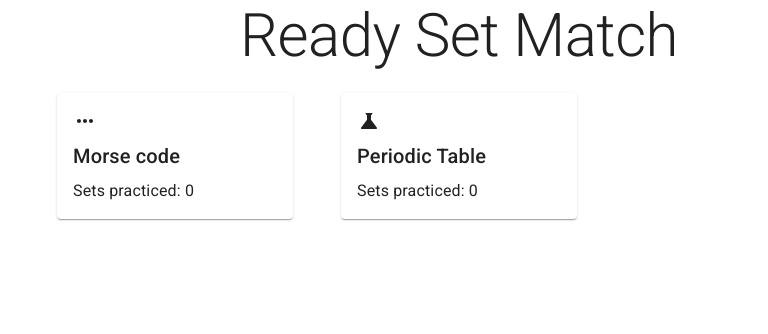
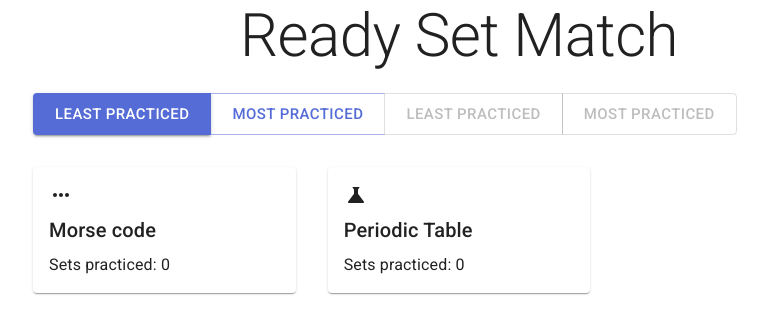
Before and after one commit to winterworks/ready-set-match, a React (Vite) app: page / in a window 1280 px wide. Shown: the top 334 px of the page, without its empty margins (181-949 px from the left). Built offline with nearby package versions, Linux system fonts and the light colour scheme.

Commit message:
Add option to select which sets should be selected

```diff
--- a/src/components/categoryGrid.tsx
+++ /dev/null
@@ -1,26 +0,0 @@
-import { Grid } from "@mui/material";
-import CategoryTile from "src/components/categoryTile";
-import { Category } from "src/types";
-
-interface Props {
-  categories: { [key: string]: Category };
-}
-
-export default function Categories({ categories }: Props) {
-  function renderCategories() {
-    const categoryElements = [];
-    for(const [id, category] of Object.entries(categories)) {
-      categoryElements.push(<CategoryTile categoryId={id} category={category} />);
-    };
-    return categoryElements;
-  }
-
-  return (
-    <Grid
-      container
-      rowSpacing={4}
-    >
-      {renderCategories()}
-    </Grid>
-  );
-}
--- a/src/components/categoryTile.tsx
+++ b/src/components/categoryTile.tsx
@@ -1,4 +1,4 @@
-import { Card, CardActionArea, CardContent, Container, Grid, Typography } from "@mui/material";
+import { Card, CardActionArea, CardContent, Grid, Typography } from "@mui/material";
 import { Category } from "src/types";
 import Icon from "./icon";
 
@@ -17,7 +17,6 @@ export default function CategoryTile({ categoryId, category: { name, icon, sets
 
   return (
     <Grid key={name} item xs={12} sm={6} md={4}>
-      <Container key={name}>
       <Card>
         <CardActionArea href={`/practice/${categoryId}`}>
           <CardContent>
@@ -31,7 +30,6 @@ export default function CategoryTile({ categoryId, category: { name, icon, sets
           </CardContent>
         </CardActionArea>
       </Card>
-      </Container>
     </Grid>
   );
 }
--- /dev/null
+++ b/src/components/practiceOptionSelector.tsx
@@ -0,0 +1,49 @@
+import { Button, ButtonGroup } from "@mui/material";
+import { useAtom } from "jotai";
+import { atomWithStorage } from "jotai/utils";
+
+export enum PracticeOption {
+  LEAST = "LEAST",
+  MOST = "MOST",
+  WEAKEST = "WEAKEST",
+  STRONGEST = "STRONGEST"
+}
+
+export interface PracticeElement {
+  id: PracticeOption;
+  text: string;
+
+  disabled?: boolean;
+}
+
+export const practiceOptions: PracticeElement[] = [
+  { id: PracticeOption.LEAST, text: "Least Practiced"  },
+  { id: PracticeOption.MOST, text: "Most Practiced" },
+  { id: PracticeOption.WEAKEST, text: "Least Practiced", disabled: true },
+  { id: PracticeOption.STRONGEST, text: "Most Practiced", disabled: true }
+];
+
+const practiceKey = 'practiceOption';
+export const practiceAtom = atomWithStorage(practiceKey, PracticeOption.LEAST, undefined, { getOnInit: true });
+
+export default function PracticeOptionSelector() {
+  const [selectedOption, setSelectedOption] = useAtom(practiceAtom);
+
+  function renderButton({ id, text, disabled }: PracticeElement) {
+    return (
+      <Button
+        variant={selectedOption === id ? "contained" : "outlined" }
+        disabled={disabled}
+        onClick={() => setSelectedOption(id)}
+      >
+        { text }
+      </Button>
+    );
+  }
+
+  return (
+    <ButtonGroup size="large" aria-label="Large button group">
+      {practiceOptions.map(renderButton)}
+    </ButtonGroup>
+  );
+}
--- a/src/routes/index.tsx
+++ b/src/routes/index.tsx
@@ -1,11 +1,27 @@
+import { Grid } from "@mui/material";
 import { useAtom } from "jotai";
-import Categories from "src/components/categoryGrid";
+import CategoryTile from "src/components/categoryTile";
+import PracticeOptionSelector from "src/components/practiceOptionSelector";
 import { stateAtom } from "src/data/state";
 
 export default function Root() {
   const [state] = useAtom(stateAtom);
 
+  const categoryTiles = [];
+  for(const [id, category] of Object.entries(state.categories)) {
+    categoryTiles.push(<CategoryTile categoryId={id} category={category} />);
+  };
+
   return (
-    <Categories categories={state.categories} />
+    <Grid
+      container
+      rowSpacing={4}
+      columnSpacing={4}
+    >
+      <Grid item xs={12}>
+        <PracticeOptionSelector />
+      </Grid>
+      {categoryTiles}
+    </Grid>
   );
 }
--- a/src/routes/practice.tsx
+++ b/src/routes/practice.tsx
@@ -1,7 +1,9 @@
+import { Typography } from "@mui/material";
 import { useAtom } from "jotai";
 import React from "react";
 import { useParams } from "react-router-dom";
 import Matcher from "src/components/matcher";
+import { practiceAtom, PracticeOption, practiceOptions } from "src/components/practiceOptionSelector";
 import { stateAtom } from "src/data/state";
 import { shuffle } from "src/helpers/shuffle";
 
@@ -19,6 +21,8 @@ export default function Practice() {
     return <>Not enough sets</>
   }
 
+  const [selectedOption] = useAtom(practiceAtom);
+
   // Find the least practiced sets by sorting
   const sorted = selectedCategory.sets.sort(function(setA, setB) {
     const a = setA.practiced || 0;
@@ -28,7 +32,13 @@ export default function Practice() {
     if (a === b) {
       return 0.5 - Math.random();
     }
+    if (selectedOption === PracticeOption.LEAST) {
       return a - b;
+    }
+    if (selectedOption === PracticeOption.MOST) {
+      return b - a;
+    }
+    return 0
   });
 
   // Select only a number of these least practiced sets
@@ -38,11 +48,16 @@ export default function Practice() {
   const rightSets = shuffle(sets);
 
   return React.useMemo( () => (
+    <>
+      <Typography gutterBottom>
+        Exercise: {practiceOptions.find(({ id}) => id === selectedOption)?.text }
+      </Typography>
       <Matcher
         leftSets={leftSets}
         rightSets={rightSets}
         categoryId={categoryId}
         category={selectedCategory}
       />
+    </>
   ), [] );
 }
```
Lines whose indentation alone changed are shown as unchanged.
